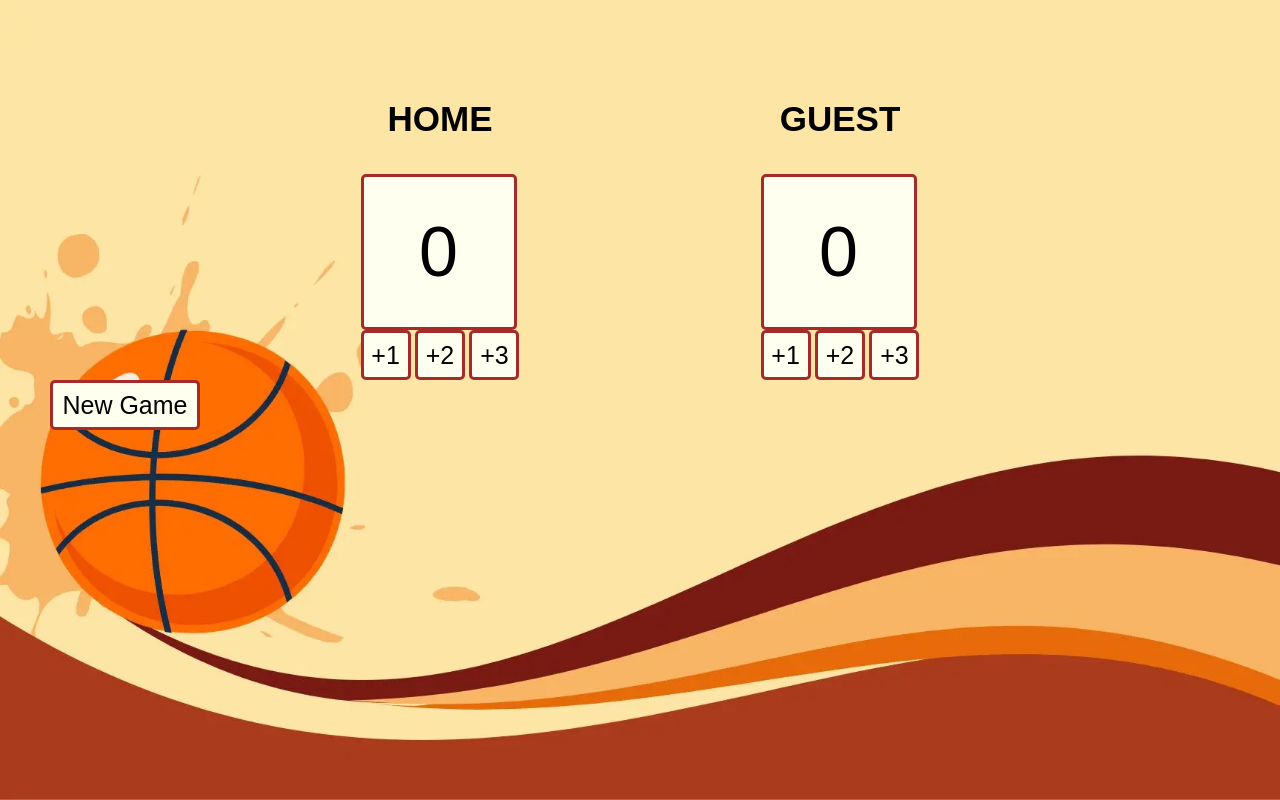
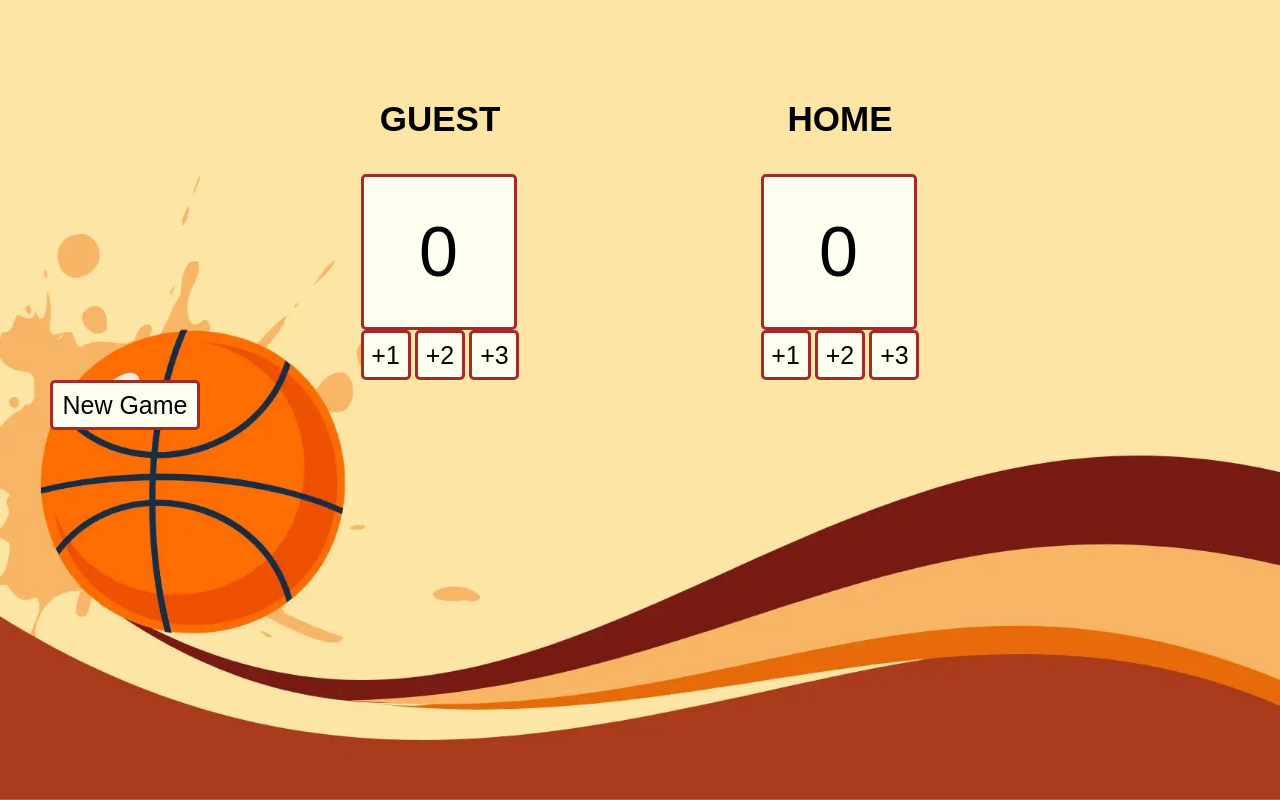
Before and after one commit to shreyaravi452/Basketball-Score, a plain HTML site: page index.html in a window 1280 px wide. Drawn offline with Linux system fonts and the light colour scheme.

Commit message:
Interchanged GUEST and HOME

```diff
--- a/index.html
+++ b/index.html
@@ -5,7 +5,7 @@
     <body>
         <div class="container">
             <div>
-                <h3 id="home-heading">HOME</h3>
+                <h3 id="home-heading">GUEST</h3>
                 <div id="home-score">
                     <div id="hs">0</div>
                 </div>
@@ -14,7 +14,7 @@
                 <button id="add3home" onclick="add3Home()">+3</button>
             </div>
             <div>
-                <h3 id="guest-heading">GUEST</h3>
+                <h3 id="guest-heading">HOME</h3>
                 <div id="guest-score">
                     <div id="gs">0</div>
                 </div>
```
